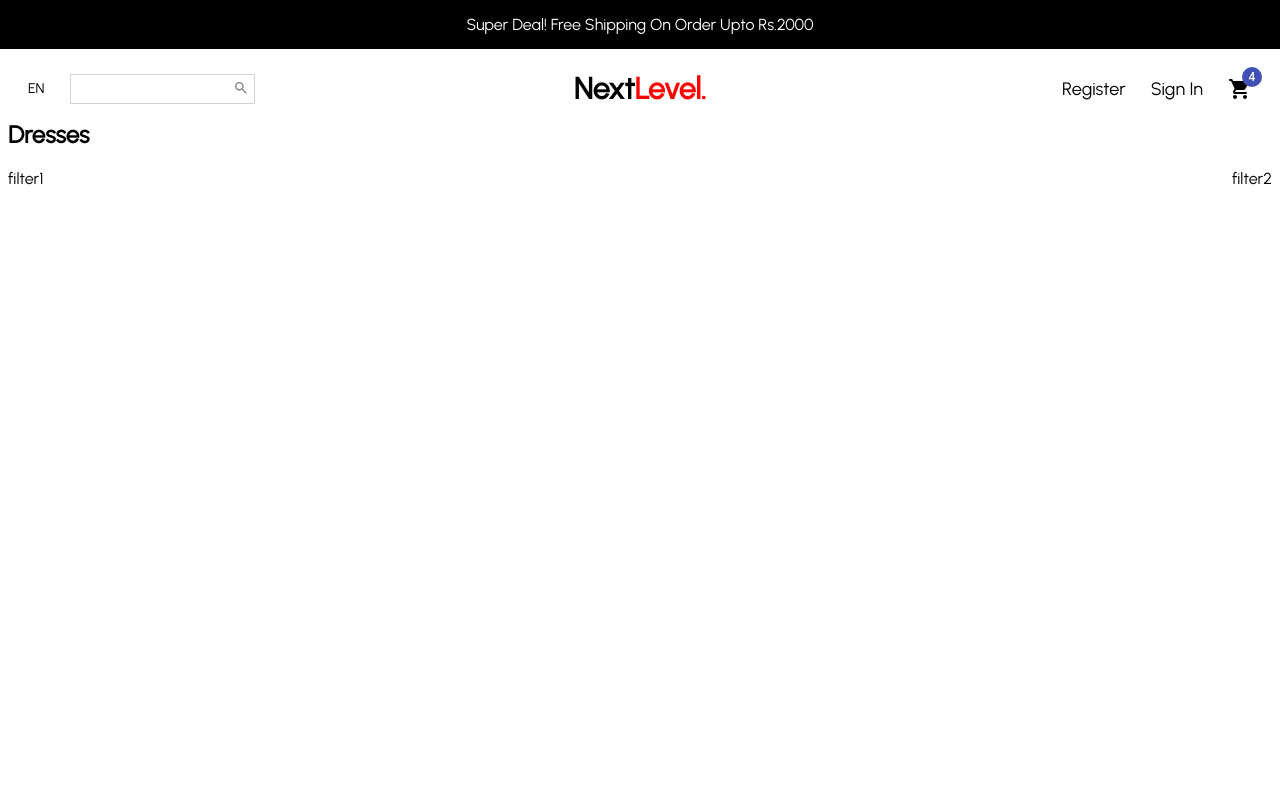
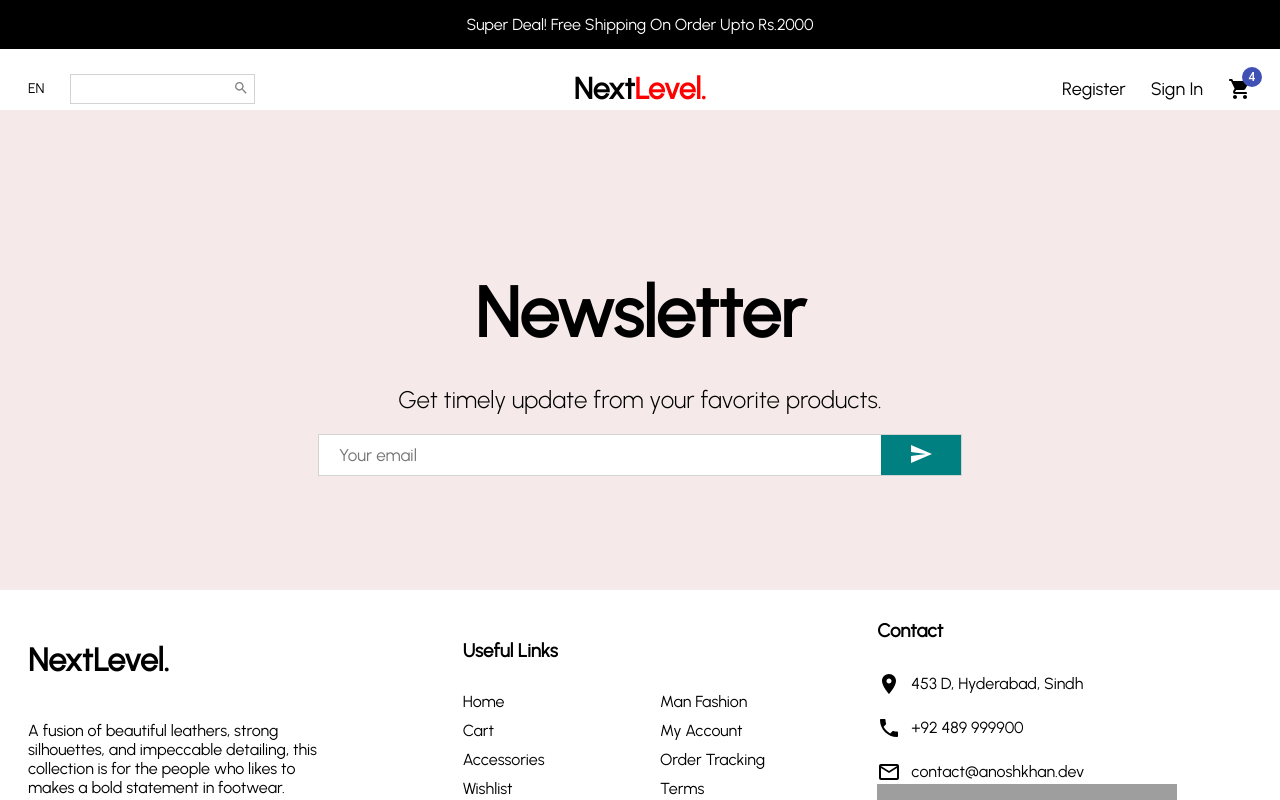
Before and after one commit to Anoshkhan/Ecommerce-React, a React (Create React App) app in the folder client/: page / in a window 1280 px wide. Shown: the top 800 px of the page. Built offline with nearby package versions, Linux system fonts and the light colour scheme; grey boxes are pictures that could not be loaded.

Commit message:
singleProduct ui

```diff
--- a/client/src/App.js
+++ b/client/src/App.js
@@ -1,9 +1,9 @@
-import ProductList from "./pages/ProductList";
+import Product from "./pages/Product";
 function App() {
   return (
 
     <>
-    <ProductList/>
+    <Product/>
     </>
   );
 }
--- a/client/src/components/Footer.js
+++ b/client/src/components/Footer.js
@@ -78,7 +78,7 @@ const Footer = () => {
                 <SocialIcon  color="000">
                     <GitHub/>
                 </SocialIcon>
-                <SocialIcon  color="0077B5">
+                <SocialIcon  color="0077B5g">
                     <LinkedIn/>
                 </SocialIcon>
             </SocialContainer>
--- a/client/src/components/Newsletter.js
+++ b/client/src/components/Newsletter.js
@@ -3,7 +3,7 @@ import React from 'react';
 import styled from 'styled-components';
 const Container = styled.div`
     height: 60vh;
-    background-color: #fcf5f5;
+    background-color: #f5e9e9;
     display: flex;
     align-items: center;
     justify-content: center;
@@ -31,6 +31,7 @@ const Input = styled.input`
     border: none;
     flex: 8;
     padding-left: 20px;
+    font-size: 17px;
 `;
 const Button = styled.button`
     flex: 1;
--- /dev/null
+++ b/client/src/pages/Product.js
@@ -0,0 +1,22 @@
+import React from 'react';
+import styled from "styled-components";
+import Navbar from "../components/Navbar";
+import Announcement from "../components/Announcement";
+import Newsletter from "../components/Newsletter";
+import Footer from '../components/Footer';
+const Container = styled.div`
+
+`;
+
+const Product = () => {
+  return (
+    <Container>
+        <Announcement />
+        <Navbar />
+        <Newsletter />
+        <Footer />
+    </Container>
+  )
+}
+
+export default Product
--- a/client/src/pages/ProductList.js
+++ b/client/src/pages/ProductList.js
@@ -1,18 +1,33 @@
 import React from 'react';
+import styled from 'styled-components';
 import Navbar from "../components/Navbar";
 import Announcement  from  "../components/Announcement";
-import styled from 'styled-components';
+import Products from "../components/Products";
+import Newsletter from "../components/Newsletter";
+import Footer from '../components/Footer';
 const Container = styled.div`
 
 `;
-const Title = styled.h2`
-
+const Title = styled.h1`
+    margin: 20px;
 `;
 const FilterContainer = styled.div`
     display: flex;
     justify-content: space-between;
 `;
 const Filter = styled.div`
+    margin:20px;
+`;
+const FilterText = styled.span`
+    font-size: 20px;
+    font-weight:600px;
+    margin-right: 20px;
+`;
+const Select = styled.select`
+    padding: 8px 10px;
+    margin-right: 20px;
+`;
+const Option = styled.option`
 
 `;
 const ProductList = () => {
@@ -20,11 +35,47 @@ const ProductList = () => {
     <Container>
         <Announcement />
         <Navbar />
-        <Title>Dresses</Title>
+        <Title>Shoes</Title>
         <FilterContainer>
-            <Filter>filter1</Filter>
-            <Filter>filter2</Filter>
+            <Filter>
+            <FilterText>Filter Products:</FilterText>
+            <Select>
+                <Option disabled selected>
+                    Color
+                </Option>
+                <Option>White</Option>
+                <Option>Green</Option>
+                <Option>Red</Option>
+                <Option>Blue</Option>
+                <Option>Yellow</Option>
+                <Option>Black</Option>
+                <Option>Green</Option>
+            </Select>
+            <Select>
+                <Option disabled selected>
+                    Size
+                </Option>
+                <Option>XS</Option>
+                <Option>S</Option>
+                <Option>M</Option>
+                <Option>L</Option>
+                <Option>XL</Option>
+            </Select>
+            </Filter>
+            <Filter>
+            <FilterText>Sort Products:</FilterText>
+            <Select>
+                <Option selected z>
+                    Newest
+                </Option>
+                <Option>Price (asc)</Option>
+                <Option>Price (dec)</Option>
+            </Select>
+            </Filter>
         </FilterContainer>
+        <Products />
+        <Newsletter />
+        <Footer />
     </Container>
   )
 }
```
